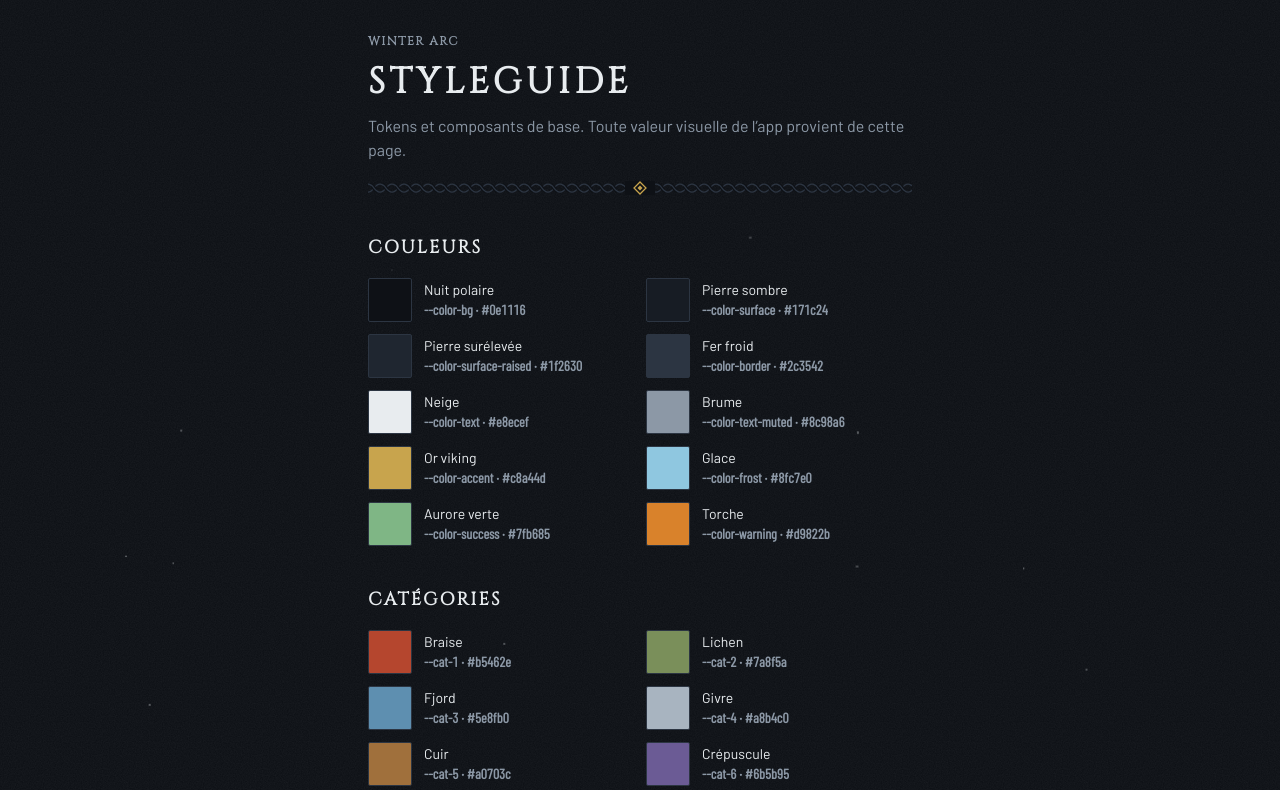
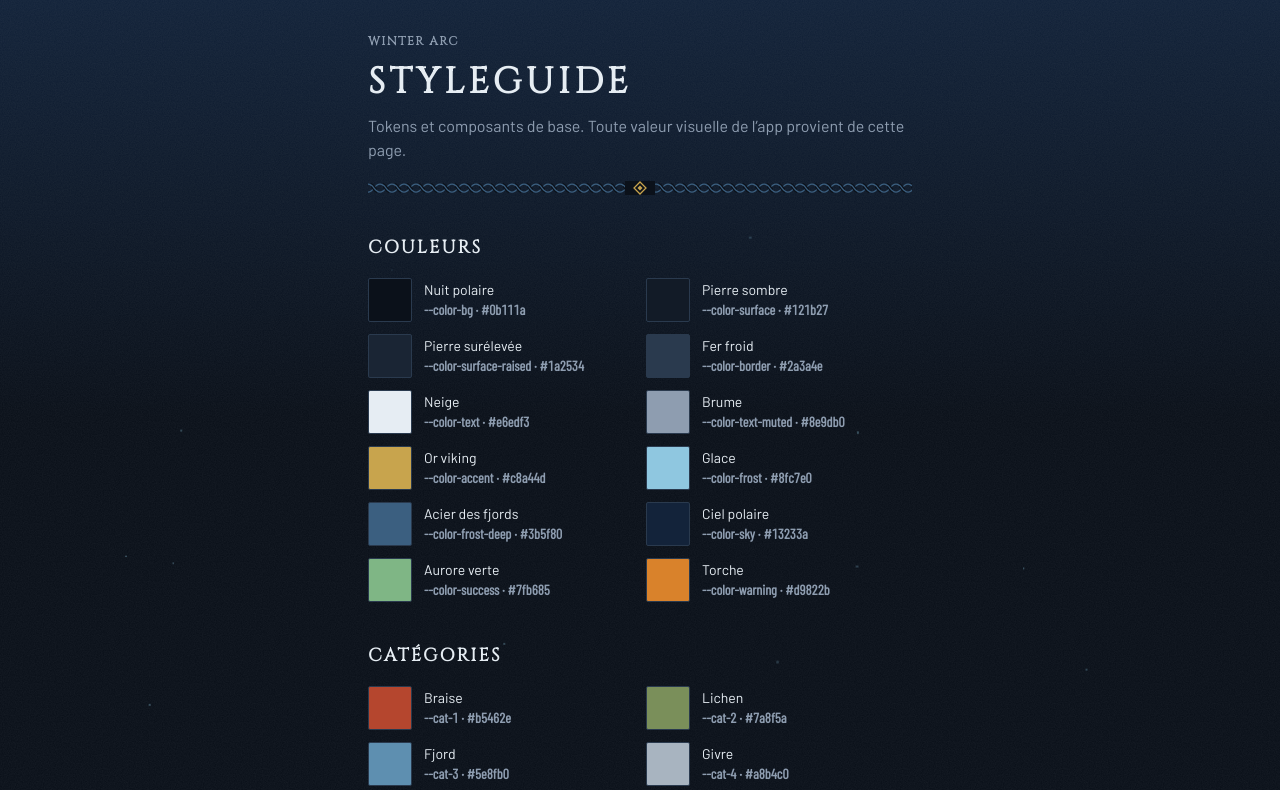
Before and after one commit to GarrousteM/Winter-Arc, a React (Vite) app: page /styleguide in a window 1280 px wide. Shown: the top 790 px of the page. Built offline with nearby package versions, Linux system fonts and the light colour scheme.

Commit message:
Add nordic winter blue to the palette
Co-Authored-By: Claude Opus 5.5 <noreply@anthropic.com>
Claude-Session: https://claude.ai/code/session_01UsNHB9aqcE7gHDJGvr6Y9o

```diff
--- a/src/app/routes/StyleguidePage.tsx
+++ b/src/app/routes/StyleguidePage.tsx
@@ -49,6 +49,8 @@ const baseTokens = [
   { token: '--color-text-muted', name: 'Brume' },
   { token: '--color-accent', name: 'Or viking' },
   { token: '--color-frost', name: 'Glace' },
+  { token: '--color-frost-deep', name: 'Acier des fjords' },
+  { token: '--color-sky', name: 'Ciel polaire' },
   { token: '--color-success', name: 'Aurore verte' },
   { token: '--color-warning', name: 'Torche' },
 ];
@@ -149,7 +151,9 @@ const verdictClass: Record<ContrastLevel, string> = {
 function ContrastTable({ values }: { values: Record<string, string> }) {
   const foregrounds = [
     ...baseTokens.filter(
-      (t) => !backgrounds.some((b) => b.token === t.token) && t.token !== '--color-border',
+      (t) =>
+        !backgrounds.some((b) => b.token === t.token) &&
+        !['--color-border', '--color-frost-deep', '--color-sky'].includes(t.token),
     ),
     ...categoryTokens,
   ];
--- a/src/theme/global.css
+++ b/src/theme/global.css
@@ -7,13 +7,18 @@
 @layer base {
   html {
     color-scheme: dark;
+    /* Fond propre au html : le ciel du body ne se propage pas au canevas et reste en haut. */
+    background-color: var(--color-bg);
     -webkit-text-size-adjust: 100%;
   }
 
   body {
     margin: 0;
     min-height: 100dvh;
-    background-color: var(--color-bg);
+    /* Ciel polaire : léger bleu en haut d'écran qui se fond dans la nuit (bleu sur bleu, pas de violet). */
+    background:
+      linear-gradient(180deg, var(--color-sky) 0, var(--color-bg) 26rem) no-repeat,
+      var(--color-bg);
     color: var(--color-text);
     font-family: var(--font-body);
     font-weight: 400;
--- a/src/theme/tokens.css
+++ b/src/theme/tokens.css
@@ -5,19 +5,21 @@
  */
 :root {
   /* Surfaces */
-  --color-bg: #0e1116; /* nuit polaire */
-  --color-surface: #171c24; /* pierre sombre */
-  --color-surface-raised: #1f2630; /* pierre surélevée */
-  --color-border: #2c3542; /* fer froid */
+  --color-bg: #0b111a; /* nuit polaire bleutée */
+  --color-sky: #13233a; /* ciel polaire, haut d'écran uniquement */
+  --color-surface: #121b27; /* pierre sombre bleutée */
+  --color-surface-raised: #1a2534; /* pierre surélevée */
+  --color-border: #2a3a4e; /* fer froid */
 
   /* Texte */
-  --color-text: #e8ecef; /* neige */
-  --color-text-muted: #8c98a6; /* brume */
-  --color-on-accent: #0e1116; /* texte posé sur l'or */
+  --color-text: #e6edf3; /* neige */
+  --color-text-muted: #8e9db0; /* brume */
+  --color-on-accent: #0b111a; /* texte posé sur l'or */
 
   /* Accents */
   --color-accent: #c8a44d; /* or viking : actions, XP */
-  --color-frost: #8fc7e0; /* glace : streaks, jokers de gel */
+  --color-frost: #8fc7e0; /* glace : streaks, jokers de gel, neige */
+  --color-frost-deep: #3b5f80; /* acier des fjords : ornements (entrelacs, runes, graduations) */
 
   /* États */
   --color-success: #7fb685; /* aurore verte */
--- a/src/ui/KnotDivider.tsx
+++ b/src/ui/KnotDivider.tsx
@@ -34,15 +34,15 @@ export function KnotDivider({
           </clipPath>
           <pattern id={`${id}-p`} width="24" height="12" patternUnits="userSpaceOnUse">
             <g fill="none" strokeWidth="1.25">
-              <path d={strandA} stroke="var(--color-border)" />
-              <path d={strandB} stroke="var(--color-border)" />
+              <path d={strandA} stroke="var(--color-frost-deep)" />
+              <path d={strandB} stroke="var(--color-frost-deep)" />
               <g clipPath={`url(#${id}-l)`}>
                 <path d={strandA} stroke={bg} strokeWidth="4" />
-                <path d={strandA} stroke="var(--color-border)" />
+                <path d={strandA} stroke="var(--color-frost-deep)" />
               </g>
               <g clipPath={`url(#${id}-r)`}>
                 <path d={strandB} stroke={bg} strokeWidth="4" />
-                <path d={strandB} stroke="var(--color-border)" />
+                <path d={strandB} stroke="var(--color-frost-deep)" />
               </g>
             </g>
           </pattern>
--- a/src/ui/ProgressRing.tsx
+++ b/src/ui/ProgressRing.tsx
@@ -49,7 +49,7 @@ export function ProgressRing({
               y1={center - Math.cos(angle) * inner}
               x2={center + Math.sin(angle) * outer}
               y2={center - Math.cos(angle) * outer}
-              stroke="var(--color-border)"
+              stroke="var(--color-frost-deep)"
               strokeWidth={1}
             />
           );
--- a/src/ui/Rune.tsx
+++ b/src/ui/Rune.tsx
@@ -8,7 +8,7 @@ type RuneProps = {
   colorToken?: string;
 };
 
-export function Rune({ name, size = 16, colorToken = '--color-border' }: RuneProps) {
+export function Rune({ name, size = 16, colorToken = '--color-frost-deep' }: RuneProps) {
   return (
     <svg
       aria-hidden="true"
@@ -53,8 +53,8 @@ export function RuneRow({
           fill="none"
           strokeWidth={1.5}
           strokeLinecap="square"
-          initial={{ stroke: 'var(--color-border)' }}
-          animate={{ stroke: lit ? 'var(--color-accent)' : 'var(--color-border)' }}
+          initial={{ stroke: 'var(--color-frost-deep)' }}
+          animate={{ stroke: lit ? 'var(--color-accent)' : 'var(--color-frost-deep)' }}
           transition={{
             duration: reduced ? 0 : durations.base,
             delay: reduced || !lit ? 0 : i * 0.12,
--- a/src/ui/SnowField.tsx
+++ b/src/ui/SnowField.tsx
@@ -40,7 +40,7 @@ export function SnowField({ count = 36 }: SnowFieldProps) {
       {flakes.map((f) => (
         <span
           key={f.id}
-          className="absolute top-0 rounded-full bg-text"
+          className="absolute top-0 rounded-full bg-frost"
           style={{
             left: `${f.left}%`,
             width: f.size,
--- a/tailwind.config.ts
+++ b/tailwind.config.ts
@@ -19,6 +19,8 @@ const config: Config = {
       'on-accent': 'var(--color-on-accent)',
       accent: 'var(--color-accent)',
       frost: 'var(--color-frost)',
+      'frost-deep': 'var(--color-frost-deep)',
+      sky: 'var(--color-sky)',
       success: 'var(--color-success)',
       warning: 'var(--color-warning)',
       cat: {
```
Also changed, not shown: 1 other file (tests, documents, lock files or other folders).
